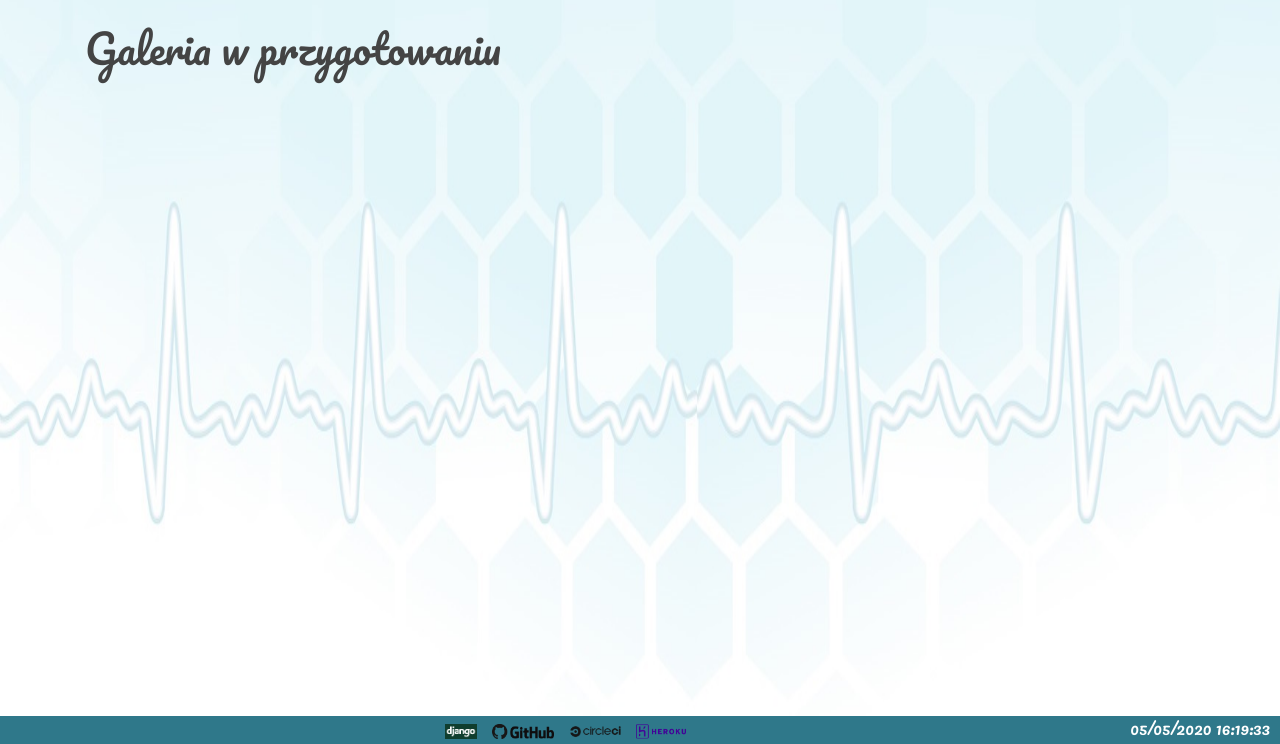
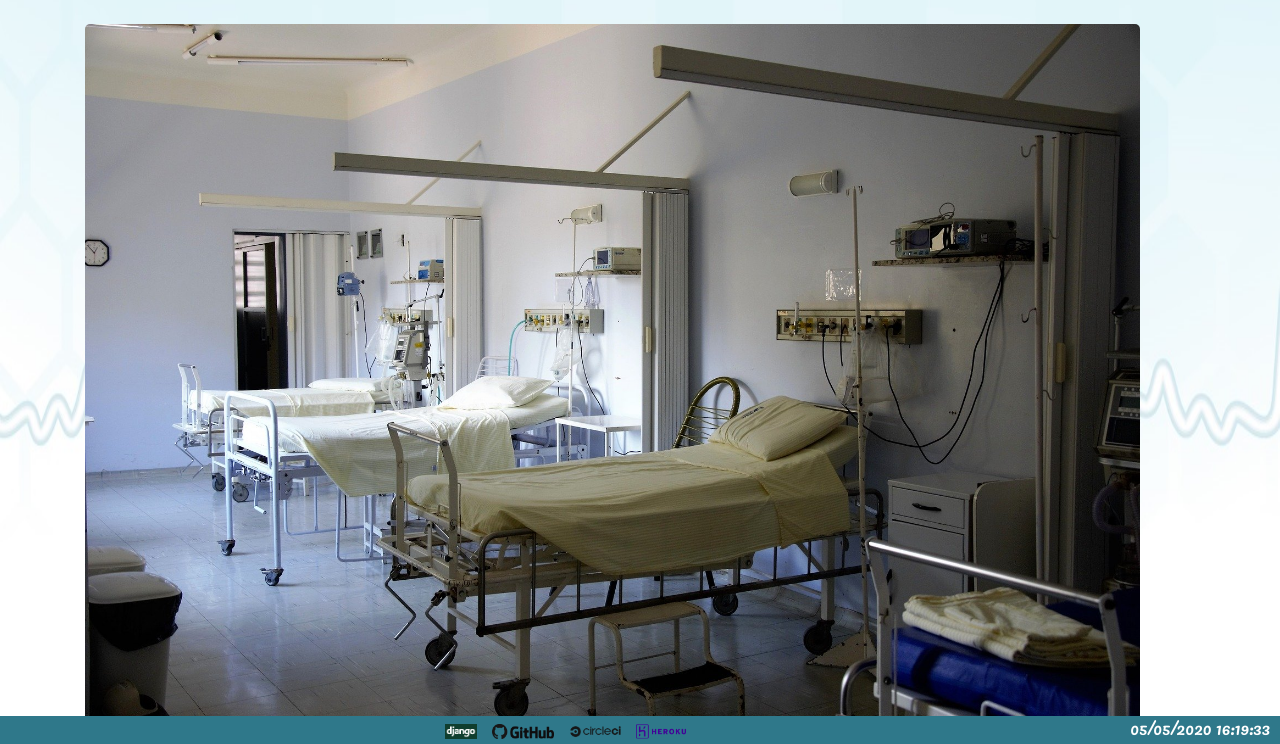
Before and after one commit to piotrek24061988/SERW-MED, a Django app: page /gallery/ in a window 1280 px wide. Shown: the part 56-800 px from the top of the page. Run offline with Django 3.2, Linux system fonts and the light colour scheme; some libraries are stand-ins or nearby versions.

Commit message:
initial gallery

```diff
--- /dev/null
+++ b/serw_med/news/static/gallerySlideShow.js
@@ -0,0 +1,12 @@
+var maxNumber = 4;
+var number = Math.floor(Math.random()*maxNumber)+1;
+
+function changeSlide() {
+    number++;
+    if(number > maxNumber) number = 1;
+
+    var file = "<img src=\"/media/gallery/" + number + ".jpg\">";
+    document.getElementById("galerrySlider").innerHTML = file;
+
+    setTimeout("changeSlide()", 5000);
+}
--- a/serw_med/news/static/main.css
+++ b/serw_med/news/static/main.css
@@ -293,3 +293,13 @@ input[type='file']:hover
 {
   color: black;
 }
+
+#galerrySlider img {
+    margin-left: auto;
+    margin-right: auto;
+    max-height: 95%;
+    max-width: 95%;
+    width: 95%;
+    height: auto;
+    border-radius: 5px;
+}
--- a/serw_med/news/templates/gallery.html
+++ b/serw_med/news/templates/gallery.html
@@ -1,6 +1,11 @@
 {% extends "base.html" %}
 {% block content %}
 
-    <h1>Galeria w przygotowaniu</h1>
+    <script type="text/javascript" src="/static/gallerySlideShow.js"></script>
+
+    <div id="galerrySlider">
+        <h1>Galeria</h1>
+        <img src="/media/gallery/1.jpg" onload="changeSlide()">
+    </div>
 
 {% endblock %}
```
Also changed, not shown: serw_med/news/tests/tests_views.py (+1 -1 lines), serw_med/media/gallery/1.jpg (added), serw_med/media/gallery/2.jpg (added), serw_med/media/gallery/3.jpg (added), serw_med/media/gallery/4.jpg (added).
